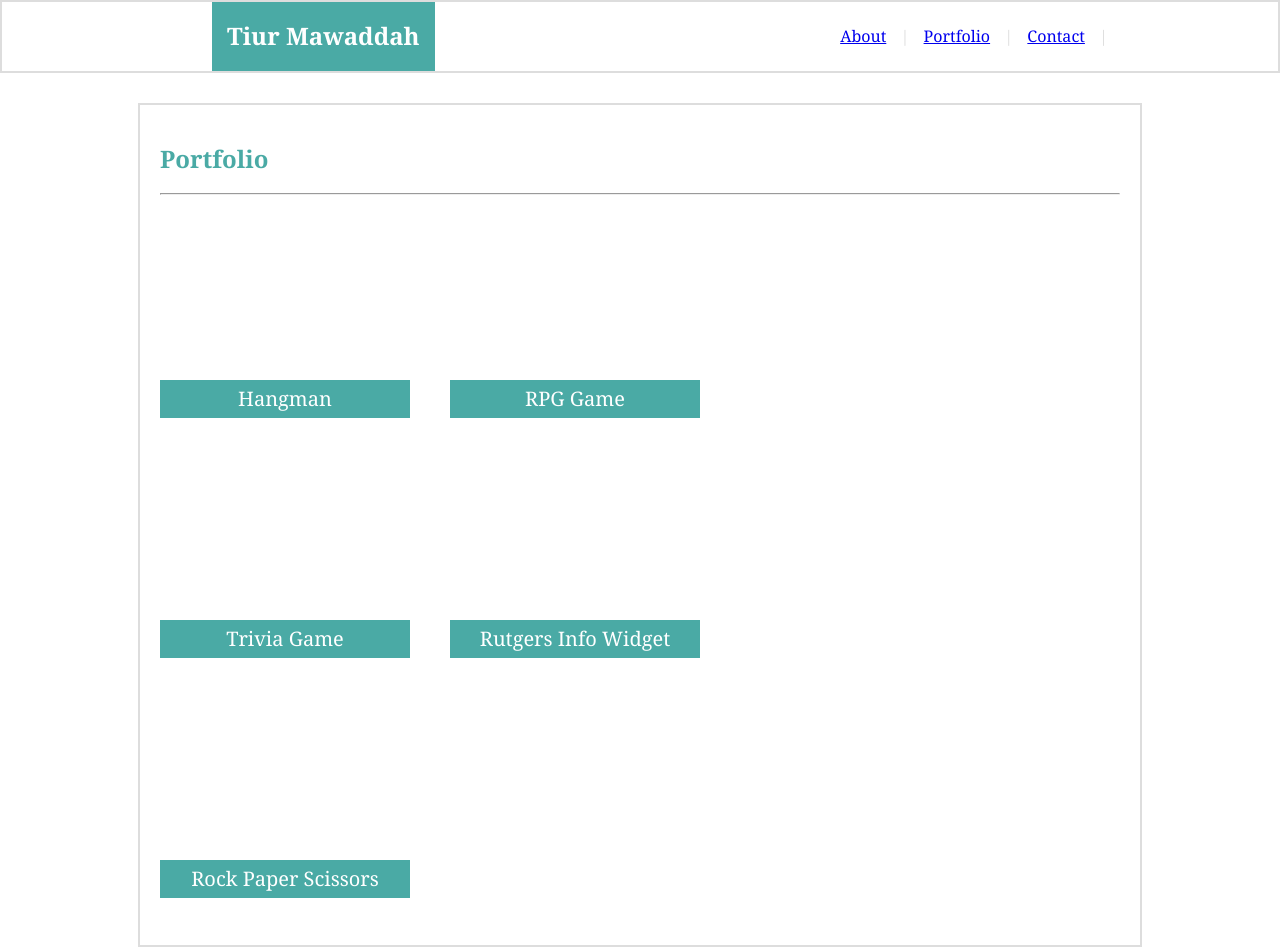
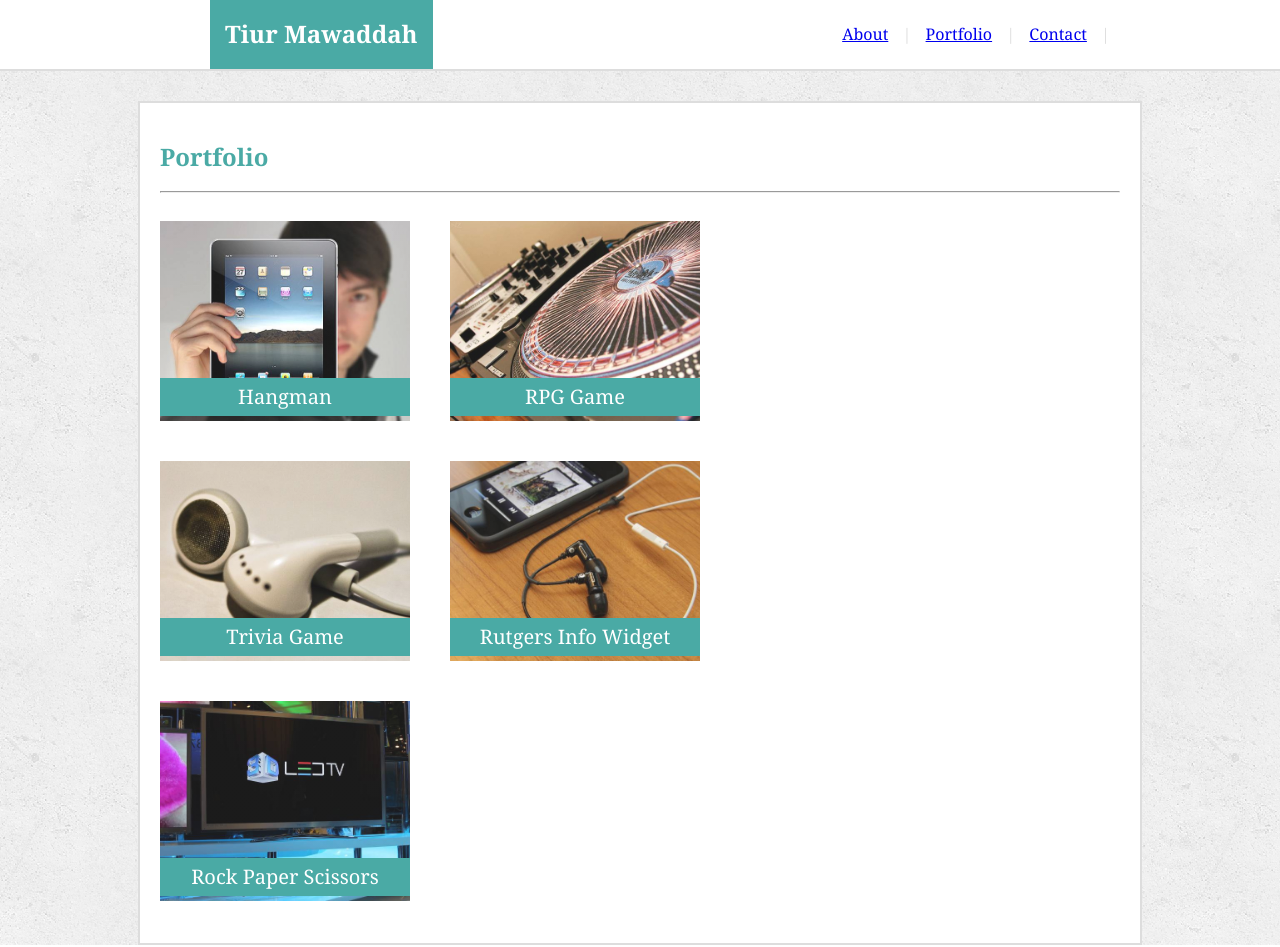
Before and after one commit to tiurzm/Basic-Portfolio, a plain HTML site: page portfolio.html in a window 1280 px wide. Drawn offline with Linux system fonts and the light colour scheme.

Commit message:
<COMMENT>

```diff
--- a/css/style1.css
+++ b/css/style1.css
@@ -2,7 +2,7 @@ body {
     padding: 0;
     margin: 0;
     font-family: 'Arial', 'Helvetica Neue', Helvetica, sans-serif;
-    background-image: url(./images/concrete_seamless.png);
+    background-image: url(../images/concrete_seamless.png);
     line-height: 180%;
 }
 
@@ -38,7 +38,7 @@ img {
     background: #ffffff;
     box-sizing: border-box;
     margin-bottom: 30px;
-    border: 2px solid  #dddddd;
+    border-bottom: 2px solid  #dddddd;
 }
 
 .color {
--- a/css/style2.css
+++ b/css/style2.css
@@ -2,7 +2,7 @@ body {
     padding: 0;
     margin: 0;
     font-family: 'Arial', 'Helvetica Neue', Helvetica, sans-serif;
-    background-image: url(./images/concrete_seamless.png);
+    background-image: url(../images/concrete_seamless.png);
     line-height: 180%;
 }
 
@@ -43,7 +43,7 @@ button {
     background: #ffffff;
     box-sizing: border-box;
     margin-bottom: 30px;
-    border: 2px solid  #dddddd;
+    border-bottom: 2px solid  #dddddd;
 }
 
 .color {
--- a/css/style3.css
+++ b/css/style3.css
@@ -3,7 +3,7 @@ body {
     padding: 0;
     margin: 0;
     font-family: 'Arial', 'Helvetica Neue', Helvetica, sans-serif;
-    background-image: url(./images/concrete_seamless.png);
+    background-image: url(../images/concrete_seamless.png);
     line-height: 180%;
 }
 
@@ -37,7 +37,7 @@ p {
     background: #ffffff;
     box-sizing: border-box;
     margin-bottom: 30px;
-    border: 2px solid #dddddd;
+    border-bottom: 2px solid #dddddd;
 }
 
 .container {
@@ -85,7 +85,7 @@ p {
     linear-gradient(
     rgba(255, 255, 255, 0.1),
     rgba(255, 255, 255, 0.1)
-    ),url(./images/technics-q-c-640-480-1.jpg);
+    ),url(../images/technics-q-c-640-480-1.jpg);
     background-size: cover;
 
 
@@ -96,7 +96,7 @@ p {
     linear-gradient(
     rgba(255, 255, 255, 0.1),
     rgba(255, 255, 255, 0.1)
-    ), url(./images/technics-q-c-640-480-2.jpg);
+    ), url(../images/technics-q-c-640-480-2.jpg);
     background-size: cover;
 
 }
@@ -106,7 +106,7 @@ p {
     linear-gradient(
     rgba(255, 255, 255, 0.1),
     rgba(255, 255, 255, 0.1)
-    ), url(./images/technics-q-c-640-480-5.jpg);
+    ), url(../images/technics-q-c-640-480-5.jpg);
     background-size: cover;
 
 }
@@ -116,7 +116,7 @@ p {
     linear-gradient(
     rgba(255, 255, 255, 0.1),
     rgba(255, 255, 255, 0.1)
-    ), url(./images/technics-q-c-640-480-7.jpg);
+    ), url(../images/technics-q-c-640-480-7.jpg);
     background-size: cover;
 
 }
@@ -126,7 +126,7 @@ p {
     linear-gradient(
     rgba(255, 255, 255, 0.1),
     rgba(255, 255, 255, 0.1)
-    ), url(./images/technics-q-c-640-480-9.jpg);
+    ), url(../images/technics-q-c-640-480-9.jpg);
     background-size: cover;
 
 }
```
